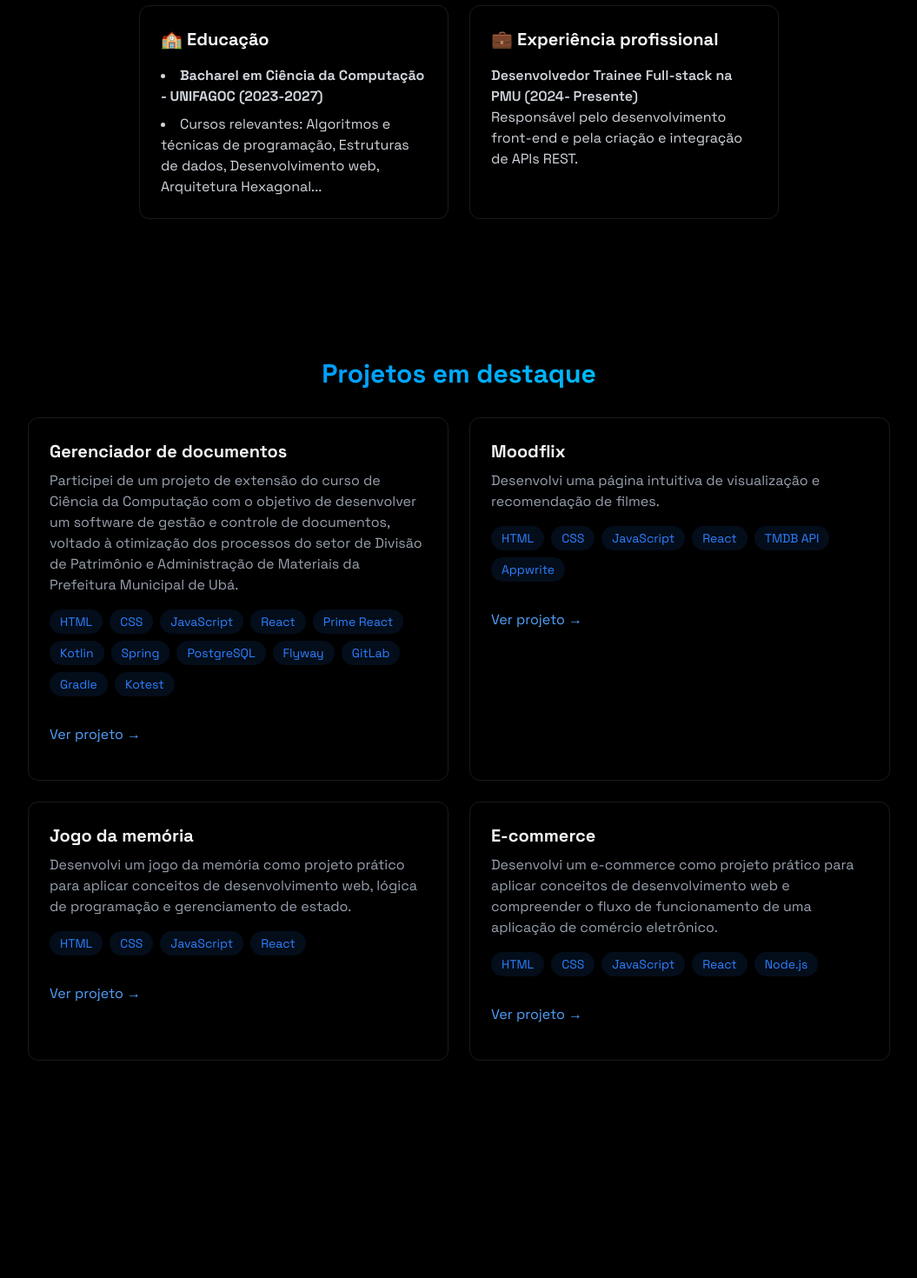
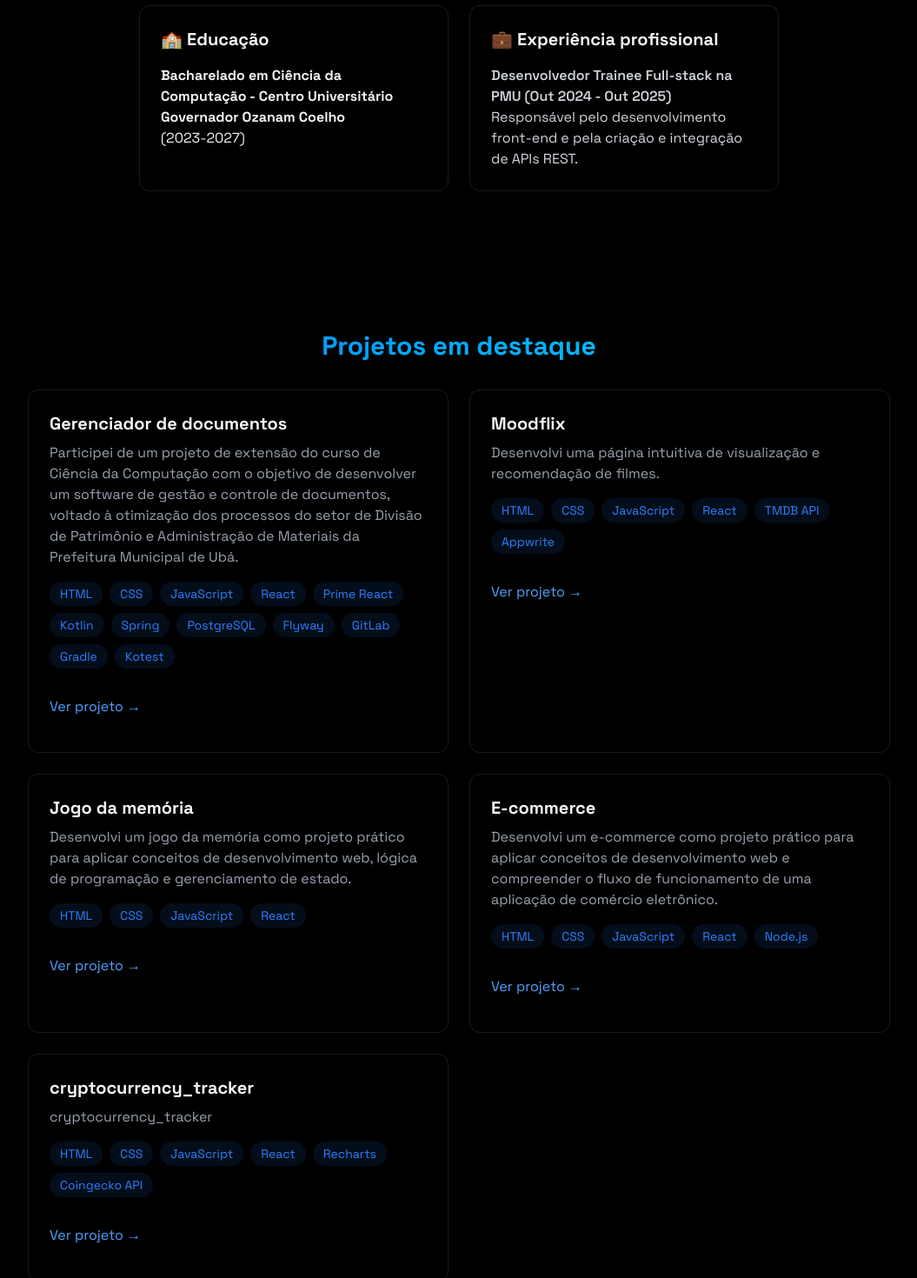
Before and after one commit to lucasrodriguescunha/beautiful-portfolio, a React (Vite) app: page /pt in a window 1280 px wide. Shown: the part 1620-3090 px from the top of the page at 87% size, without its empty margins (112-1167 px from the left). Built offline with nearby package versions, Linux system fonts and the light colour scheme.

Commit message:
refactor: remove others topics in About component

```diff
--- a/src/components/sections/About.jsx
+++ b/src/components/sections/About.jsx
@@ -130,14 +130,10 @@
           <div className='grid grid-cols-1 md:grid-cols-2 gap-6 mt-8'>
             <div className='p-6 rounded-xl border-white/10 border hover:-translate-y-1 transition-all'>
               <h3 className='text-xl font-bold mb-4'> 🏫 {t('education')} </h3>
-              <ul className='list-disc list-inside text-gray-300 space-y-2'>
-                <li>
-                  <strong>{t('undergraduate_course')} </strong>
-                </li>
-                <li>
-                  {t('relevant_courses')}
-                </li>
-              </ul>
+              <p>
+                <strong>{t('undergraduate_course')} </strong>
+              </p>
+              <p>(2023-2027)</p>
             </div>
 
             <div className='p-6 rounded-xl border-white/10 border hover:-translate-y-1 transition-all'>
--- a/src/components/sections/Projects.jsx
+++ b/src/components/sections/Projects.jsx
@@ -166,6 +166,43 @@
                 </a>
               </div>
             </div>
+
+            <div
+              className='p-6 rounded-xl border border-white/10 hover:-translate-y-1 hover:border-blue-500/30 hover:shadow-[0_2px_8px_rgba(59, 130, 246, 0.1)] transition-all'>
+              <h3 className='text-xl font-bold mb-2'>
+                {t('cryptocurrency_tracker')}
+              </h3>
+              <p className='text-gray-400 mb-4'>
+                {t('cryptocurrency_tracker')}
+              </p>
+              <div className='flex flex-wrap gap-2 mb-4'>
+                {
+                  [
+                    'HTML',
+                    'CSS',
+                    'JavaScript',
+                    'React',
+                    'Recharts',
+                    'Coingecko API'
+                  ].map((tech, key) => (
+                    <span
+                      key={key}
+                      className='bg-blue-500/10 text-blue-500 py-1 px-3 rounded-full text-sm hover:bg-blue-500/20 hover:shadow-[0_2px_8px_rgba(59, 130, 246, 0.2)] transition'
+                    >
+                      {tech}
+                    </span>
+                  ))}
+              </div>
+
+              <div className='flex justify-between items-center'>
+                <a
+                  href='#'
+                  className='text-blue-400 hover:text-blue-300 transition-colors my-4'
+                >
+                  {t('view_project')} &#8594;
+                </a>
+              </div>
+            </div>
           </div>
         </div>
       </RevealOnScroll>
--- a/src/locales/en/translation.json
+++ b/src/locales/en/translation.json
@@ -14,10 +14,9 @@
   "platforms_others": "Platforms e others",
   "tests": "Tests",
   "education": "Education",
-  "undergraduate_course": "B.S in Computer Science - UNIFAGOC (2023-2027)",
-  "relevant_courses": "Relevant courses: Algorithms and programming techniques, Data Structures, Web Development, Hexagonal Architecture...",
+  "undergraduate_course": "B.S in Computer Science - UNIFAGOC",
   "work_experience": "Work experience",
-  "work_experiences": "Full-stack Trainee Developer at PMU (2024- Present)",
+  "work_experiences": "Full-stack Trainee Developer at PMU (Out 2024 - Out 2025)",
   "desc_experiences": "Responsible for front-end development and the creation and integration of REST APIs.",
   "featured_projects": "Featured projects",
   "document_manager_title": "Document manager",
--- a/src/locales/pt/translation.json
+++ b/src/locales/pt/translation.json
@@ -14,10 +14,9 @@
   "platforms_others": "Plataformas e outros",
   "tests": "Testes",
   "education": "Educação",
-  "undergraduate_course": "Bacharel em Ciência da Computação - UNIFAGOC (2023-2027)",
-  "relevant_courses": "Cursos relevantes: Algoritmos e técnicas de programação, Estruturas de dados, Desenvolvimento web, Arquitetura Hexagonal...",
+  "undergraduate_course": "Bacharelado em Ciência da Computação - Centro Universitário Governador Ozanam Coelho",
   "work_experience": "Experiência profissional",
-  "work_experiences": "Desenvolvedor Trainee Full-stack na PMU (2024- Presente)",
+  "work_experiences": "Desenvolvedor Trainee Full-stack na PMU (Out 2024 - Out 2025)",
   "desc_experiences": "Responsável pelo desenvolvimento front-end e pela criação e integração de APIs REST.",
   "featured_projects": "Projetos em destaque",
   "document_manager_title": "Gerenciador de documentos",
```
